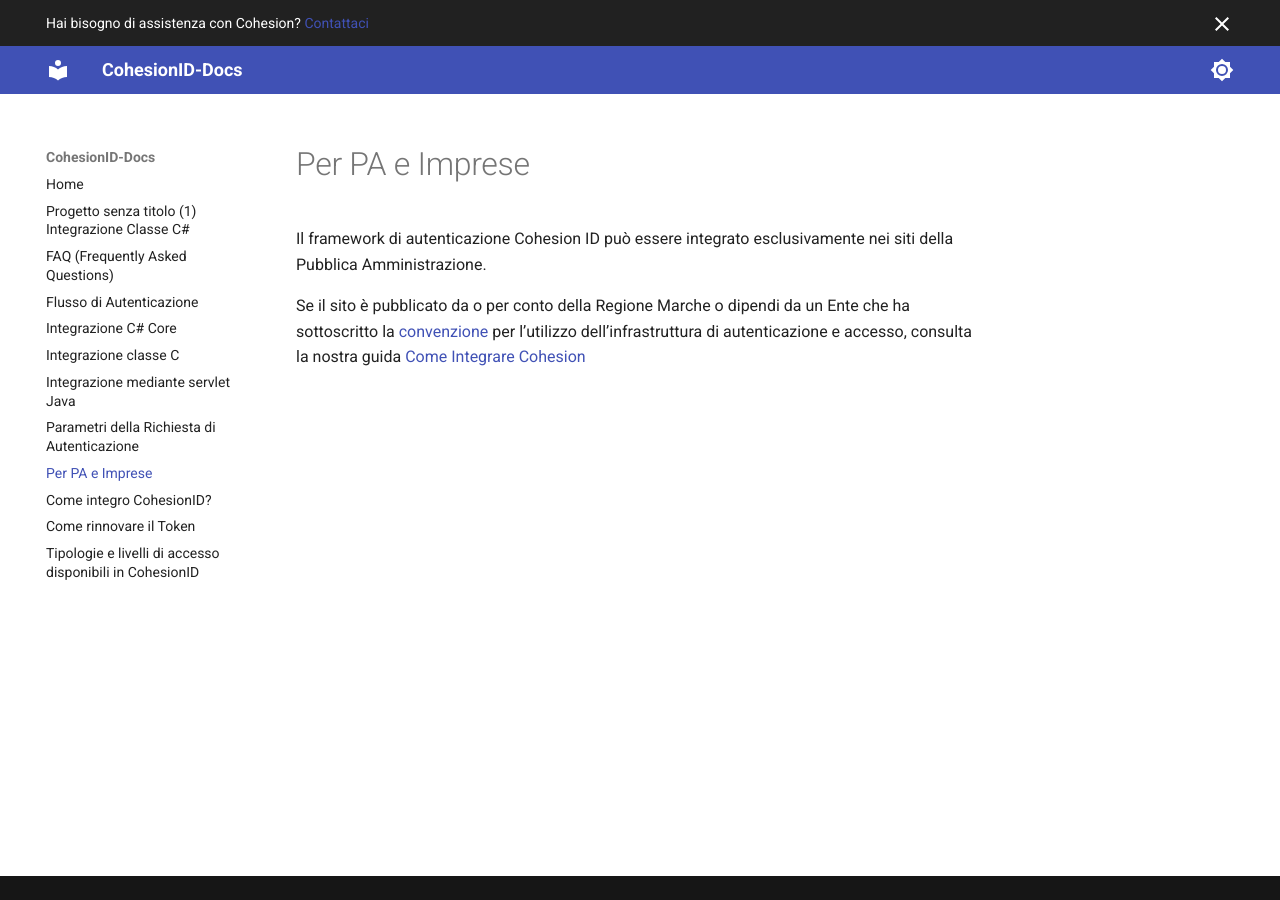
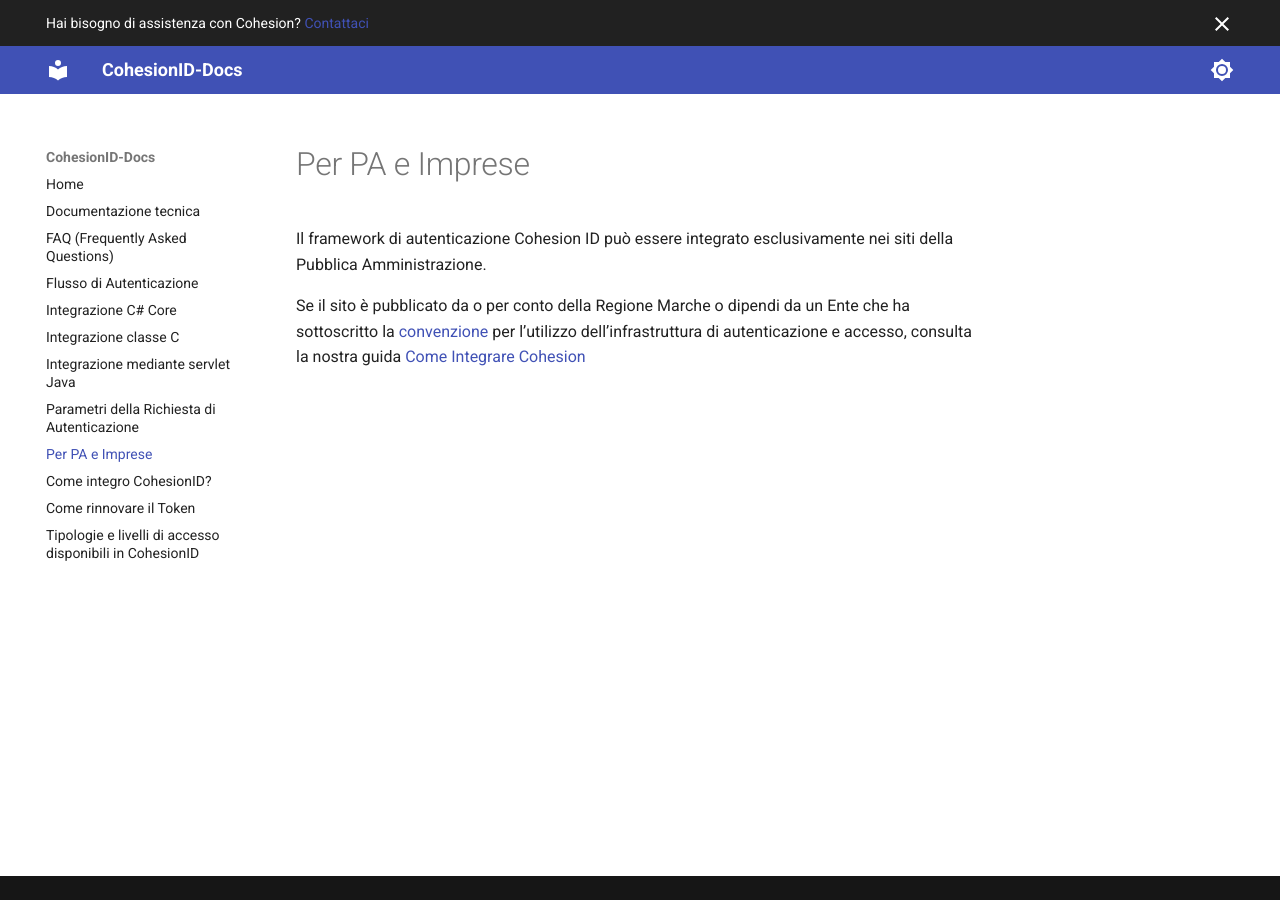
Before and after one commit to DarisCappelletti/CohesionID-Docs, an MkDocs documentation site: the page built from docs/Per-PA-e-Imprese.md, in a window 1280 px wide. Built offline with MkDocs 1.6.1 and Material for MkDocs 9.7.7, drawn with Linux system fonts in a browser that asks for light colours.

Commit message:
Update wiki files

```diff
--- a/docs/Documentazione-tecnica.md
+++ b/docs/Documentazione-tecnica.md
@@ -1,3 +1,5 @@
+# Documentazione tecnica
+
 # ![Progetto senza titolo (1)](https://github.com/BianchettiMichele/Integra-Cohesion/assets/150154140/82e6d984-6a0c-4589-8f5f-e2734d0496b4) [Integrazione Classe C#](https://github.com/BianchettiMichele/Integra-Cohesion/wiki/Integrare-Cohesion#integrazione-classe-c)
 
 
```
Also changed, not shown: site/404.html, site/Documentazione-tecnica/index.html, site/FAQ/index.html, site/Flusso-di-Autenticazione/index.html, site/Integrazione-C#-Core/index.html, site/Integrazione-Classe-C#/index.html, site/Integrazione-Servlet-Java/index.html, site/Parametri-della-Richiesta-di-Autenticazione/index.html, site/Per-PA-e-Imprese/index.html, site/Pubbliche-Amministrazioni-e-Imprese/index.html, site/Rinnovo-del-Token/index.html, site/Tipologie-e-livelli-di-accesso-disponibili-in-CohesionID/index.html, site/index.html, 1 other file.
